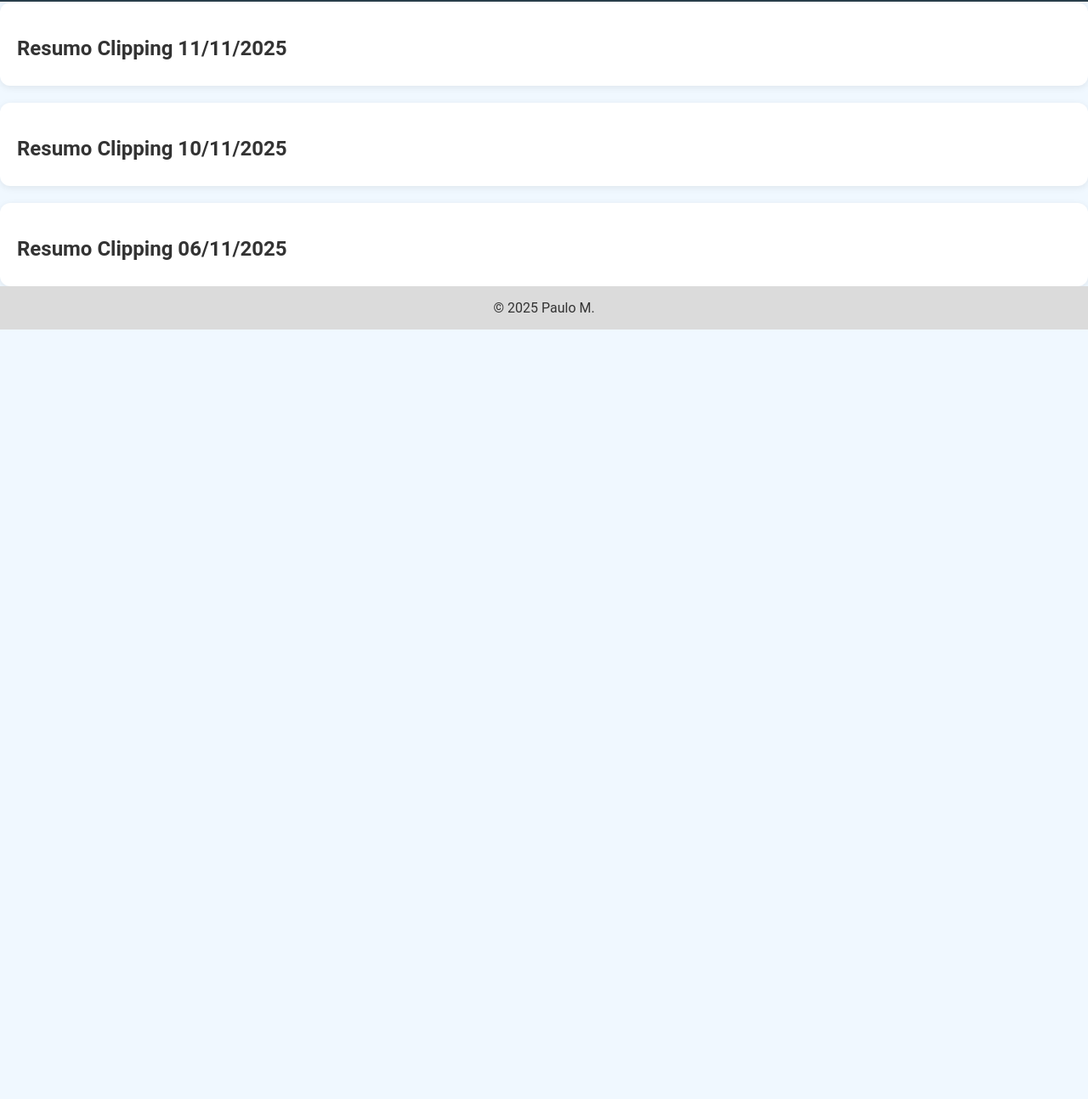
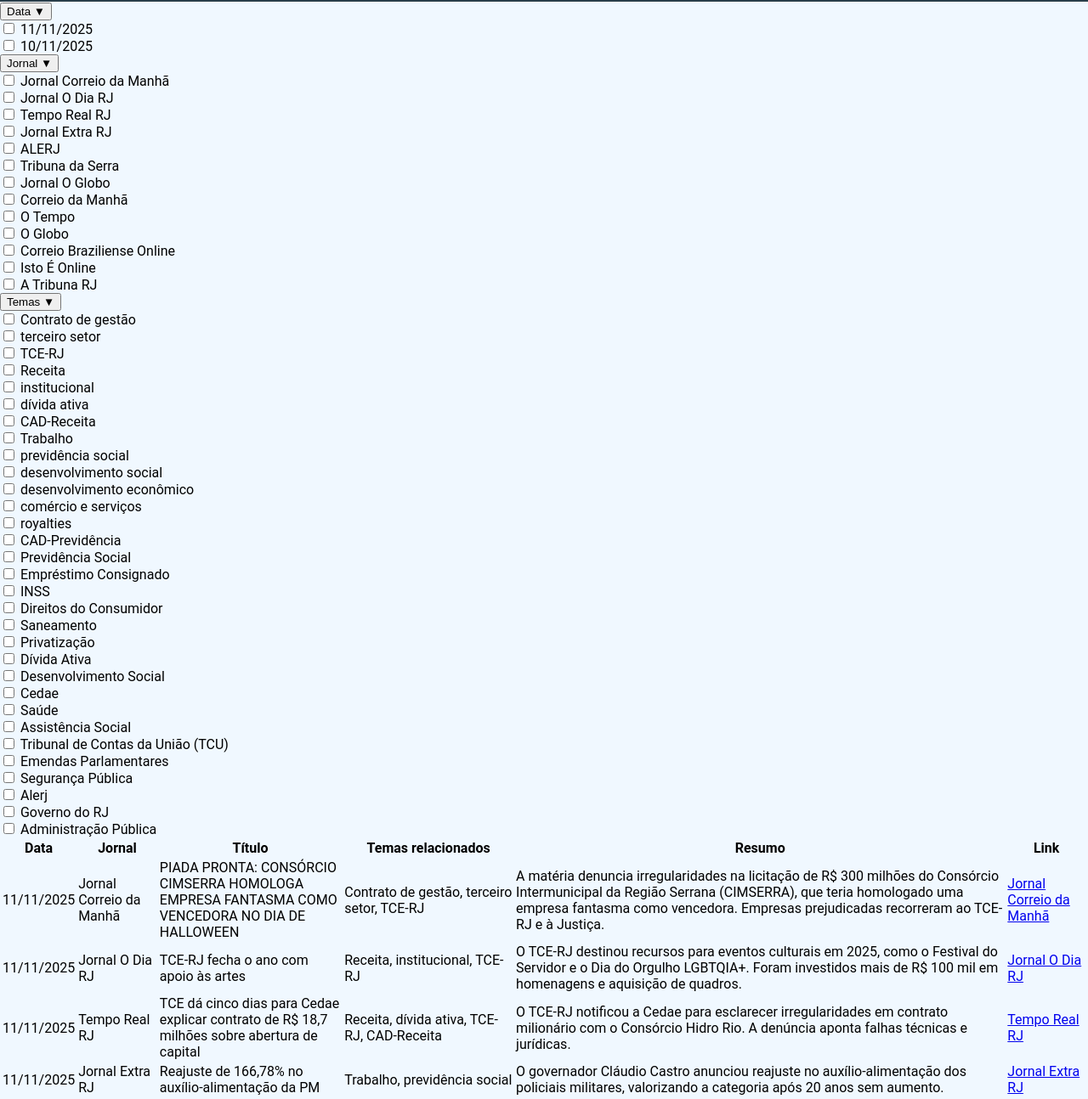
Before and after one commit to paulovmonteirotech/resumo-clipping, a plain HTML site: page index.html in a window 1280 px wide. Shown: the part 84-1378 px from the top of the page at 85% size. Before the commit the page ends 800 px from the top, so only its background shows below. Drawn offline with Linux system fonts and the light colour scheme.

Commit message:
Add news table with filters and pagination
Replaces the post list with a dynamic table of news loaded from a new noticias.json file. Adds filter controls for date, newspaper, and related topics, and implements pagination. Updates HTML structure and script.js to support these features.

```diff
--- a/index.html
+++ b/index.html
@@ -1,10 +1,11 @@
 <!DOCTYPE html>
-<html lang="pt-br">
+<html lang="pt-BR">
 <head>
-  <meta charset="UTF-8">
-  <meta name="viewport" content="width=device-width, initial-scale=1.0">
-  <title>Resumo Clipping</title>
+<meta charset="UTF-8">
+<meta name="viewport" content="width=device-width, initial-scale=1.0">
+<title>Tabela de Notícias</title>
   <link rel="stylesheet" href="estilo_home.css">
+
 </head>
 <body>
   <header>
@@ -14,14 +15,41 @@
     <h1><i class="fa-solid fa-sitemap"></i> Resumos Clipping</h1>
   </header>
 
-  <main id="posts-container">
-    <!-- Os posts serão carregados via JS -->
-  </main>
+<div class="filters">
+    <div class="filter-group">
+        <button class="filter-toggle">Data ▼</button>
+        <div class="filter-options" id="filter-date"></div>
+    </div>
+    <div class="filter-group">
+        <button class="filter-toggle">Jornal ▼</button>
+        <div class="filter-options" id="filter-jornal"></div>
+    </div>
+    <div class="filter-group">
+        <button class="filter-toggle">Temas ▼</button>
+        <div class="filter-options" id="filter-temas"></div>
+    </div>
+</div>
+<table>
+    <thead>
+        <tr>
+            <th>Data</th>
+            <th>Jornal</th>
+            <th>Título</th>
+            <th>Temas relacionados</th>
+            <th>Resumo</th>
+            <th>Link</th>
+        </tr>
+    </thead>
+    <tbody id="news-table-body"></tbody>
+</table>
 
-  <footer>
-    <p>© 2025 Paulo M.</p>
-  </footer>
+<div class="pagination">
+    <button id="prev">Anterior</button>
+    <span id="page-info"></span>
+    <button id="next">Próxima</button>
+</div>
 
-  <script src="script.js"></script>
+
+ <script src="script.js"></script>
 </body>
 </html>
--- /dev/null
+++ b/posts/noticias.json
@@ -0,0 +1,180 @@
+{
+  "noticias": [
+    {
+      "id": "noticia_1",
+      "data": "11/11/2025",
+      "jornal": "Jornal Correio da Manhã",
+      "titulo": "PIADA PRONTA: CONSÓRCIO CIMSERRA HOMOLOGA EMPRESA FANTASMA COMO VENCEDORA NO DIA DE HALLOWEEN",
+      "temas_relacionados": ["Contrato de gestão", "terceiro setor", "TCE-RJ"],
+      "resumo": "A matéria denuncia irregularidades na licitação de R$ 300 milhões do Consórcio Intermunicipal da Região Serrana (CIMSERRA), que teria homologado uma empresa fantasma como vencedora. Empresas prejudicadas recorreram ao TCE-RJ e à Justiça.",
+      "link": "https://s3-sa-east-1.amazonaws.com/multclipp/arquivos/noticias/2025/11/10/112262905/112262905_site.jpg"
+    },
+    {
+      "id": "noticia_2",
+      "data": "11/11/2025",
+      "jornal": "Jornal O Dia RJ",
+      "titulo": "TCE-RJ fecha o ano com apoio às artes",
+      "temas_relacionados": ["Receita", "institucional", "TCE-RJ"],
+      "resumo": "O TCE-RJ destinou recursos para eventos culturais em 2025, como o Festival do Servidor e o Dia do Orgulho LGBTQIA+. Foram investidos mais de R$ 100 mil em homenagens e aquisição de quadros.",
+      "link": "https://s3-sa-east-1.amazonaws.com/multclipp/arquivos/noticias/2025/11/11/112298465/112298465_site.jpg"
+    },
+    {
+      "id": "noticia_3",
+      "data": "11/11/2025",
+      "jornal": "Tempo Real RJ",
+      "titulo": "TCE dá cinco dias para Cedae explicar contrato de R$ 18,7 milhões sobre abertura de capital",
+      "temas_relacionados": ["Receita", "dívida ativa", "TCE-RJ", "CAD-Receita"],
+      "resumo": "O TCE-RJ notificou a Cedae para esclarecer irregularidades em contrato milionário com o Consórcio Hidro Rio. A denúncia aponta falhas técnicas e jurídicas.",
+      "link": "https://temporealrj.com/tce-da-cinco-dias-para-cedae-explicar-contrato-de-r-187-milhoes-sobre-abertura-de-capital/"
+    },
+    {
+      "id": "noticia_4",
+      "data": "11/11/2025",
+      "jornal": "Jornal Extra RJ",
+      "titulo": "Reajuste de 166,78% no auxílio-alimentação da PM",
+      "temas_relacionados": ["Trabalho", "previdência social"],
+      "resumo": "O governador Cláudio Castro anunciou reajuste no auxílio-alimentação dos policiais militares, valorizando a categoria após 20 anos sem aumento.",
+      "link": "https://s3-sa-east-1.amazonaws.com/multclipp/arquivos/noticias/2025/11/11/112302478/v1.5_112302478_49b7f144.jpg"
+    },
+    {
+      "id": "noticia_5",
+      "data": "11/11/2025",
+      "jornal": "ALERJ",
+      "titulo": "Comissão da Alerj defende mobilização contra PEC da Reforma Administrativa",
+      "temas_relacionados": ["Trabalho", "previdência social", "desenvolvimento social"],
+      "resumo": "A Alerj debateu os impactos da PEC 38/2025, que altera regras de contratação e progressão de servidores públicos. Sindicatos e especialistas alertam para precarização do serviço público.",
+      "link": "http://www.alerj.rj.gov.br/Visualizar/Noticia/80692"
+    },
+    {
+      "id": "noticia_6",
+      "data": "11/11/2025",
+      "jornal": "Tribuna da Serra",
+      "titulo": "Alerj debate taxa de turismo a R$ 95,00 em Angra e na Ilha Grande",
+      "temas_relacionados": ["Receita", "desenvolvimento econômico", "comércio e serviços"],
+      "resumo": "A taxa de turismo sustentável aprovada pela Câmara de Angra dos Reis gerou protestos. A Alerj debate impactos econômicos e sociais da medida.",
+      "link": "https://tribunadaserra.com.br/alerj-debate-taxa-de-turismo-a-r-9500-em-angra-e-na-ilha-grande/"
+    },
+    {
+      "id": "noticia_7",
+      "data": "11/11/2025",
+      "jornal": "Jornal O Globo",
+      "titulo": "Estado poderá pagar dívidas com royalties",
+      "temas_relacionados": ["Receita", "royalties", "previdência social", "dívida ativa", "TCE-RJ", "CAD-Receita", "CAD-Previdência"],
+      "resumo": "O desembargador Milton Fernandes revogou liminar que suspendia o uso de royalties do petróleo para pagamento de dívidas do estado. Deputados alegam risco ao Rioprevidência.",
+      "link": "https://s3-sa-east-1.amazonaws.com/multclipp/arquivos/noticias/2025/11/11/112301645/112301645_site.jpg"
+    },
+
+    {
+      "data": "10/11/2025",
+      "jornal": "Correio da Manhã",
+      "titulo": "Roberto Carlos vira ‘O Rei do Consignado’ ao endossar o avanço do Mercantil sobre aposentadorias",
+      "temas_relacionados": [
+        "Previdência Social",
+        "Empréstimo Consignado",
+        "INSS",
+        "Direitos do Consumidor"
+      ],
+      "resumo": "A matéria aborda a campanha publicitária do Banco Mercantil estrelada por Roberto Carlos, voltada ao público 50+, que promove o cartão Mercantil Diamante com serviços de saúde e bem-estar. O banco assumiu a folha de pagamento de novos benefícios do INSS após a suspensão do contrato da Crefisa, mas enfrenta denúncias de práticas abusivas e falta de transparência na oferta de crédito consignado. O Procon-MG e o Ministério Público de Minas Gerais investigam o caso.",
+      "links": [
+        "https://www.correiodamanha.com.br/sul-fluminense/regiao-do-vale/2025/11/232507-munir-entrega-homenagem-para-presidente-do-drm-rj.html",
+        "https://tcerj365-my.sharepoint.com/personal/paulovms_tcerj_tc_br/Documents/Arquivos%20de%20Microsoft%20Copilot%20Chat/Clipping%20TCE-RJ%20-%2010.11.2025.pdf"
+      ]
+    },
+    {
+      "data": "10/11/2025",
+      "jornal": "O Tempo",
+      "titulo": "Pressa para privatizar Copasa cria receio de aumento de tarifa",
+      "temas_relacionados": [
+        "Saneamento",
+        "Privatização",
+        "Dívida Ativa",
+        "Desenvolvimento Social",
+        "Direitos do Consumidor",
+        "Cedae"
+      ],
+      "resumo": "A matéria discute a proposta de privatização da Copasa em Minas Gerais, aprovada sem consulta popular. O governo estadual pretende usar os recursos da venda para amortizar a dívida de R$ 180 bilhões com a União. Especialistas alertam para riscos de aumento de tarifas e precarização dos serviços. A reportagem também menciona a privatização da Cedae no Rio de Janeiro e os problemas enfrentados pelas concessionárias.",
+      "links": [
+        "https://www.otempo.com.br/politica/2025/11/10/pressa-para-privatizar-copasa-cria-receio-de-aumento-de-tarifa",
+        "https://tcerj365-my.sharepoint.com/personal/paulovms_tcerj_tc_br/Documents/Arquivos%20de%20Microsoft%20Copilot%20Chat/Clipping%20TCE-RJ%20-%2010.11.2025.pdf"
+      ]
+    },
+    {
+      "data": "10/11/2025",
+      "jornal": "O Globo",
+      "titulo": "O próximo mergulho",
+      "temas_relacionados": [
+        "Saneamento",
+        "Saúde",
+        "Desenvolvimento Social",
+        "Cedae"
+      ],
+      "resumo": "A matéria trata da recuperação ambiental da Praia da Bica, na Ilha do Governador, por meio de obras de saneamento e modernização da Estação de Tratamento da Ilha (Etig), anteriormente gerida pela Cedae. O projeto visa tornar a praia própria para banho até o verão de 2026/2027, com impacto positivo na saúde pública e no ecossistema local.",
+      "links": [
+        "https://oglobo.globo.com/rio/noticia/2025/11/10/despoluicao-da-baia-de-guanabara-promete-regenerar-praia-da-bica-que-deve-voltar-a-ficar-limpa-no-verao-20262027.ghtml",
+        "https://tcerj365-my.sharepoint.com/personal/paulovms_tcerj_tc_br/Documents/Arquivos%20de%20Microsoft%20Copilot%20Chat/Clipping%20TCE-RJ%20-%2010.11.2025.pdf"
+      ]
+    },
+    {
+      "data": "10/11/2025",
+      "jornal": "Correio Braziliense Online",
+      "titulo": "Visão do Correio: Consciência com saúde masculina",
+      "temas_relacionados": [
+        "Saúde",
+        "Assistência Social",
+        "Tribunal de Contas da União (TCU)"
+      ],
+      "resumo": "A matéria destaca o Novembro Azul e a importância da prevenção ao câncer de próstata. O presidente do TCU, Vital do Rêgo, compartilha experiência pessoal e defende políticas públicas voltadas à saúde masculina. O evento reforça o papel da família na conscientização e a necessidade de ações governamentais desde a infância.",
+      "links": [
+        "https://www.correiobraziliense.com.br/opiniao/2025/11/7288547-visao-do-correio-consciencia-com-saude-masculina.html",
+        "https://tcerj365-my.sharepoint.com/personal/paulovms_tcerj_tc_br/Documents/Arquivos%20de%20Microsoft%20Copilot%20Chat/Clipping%20TCE-RJ%20-%2010.11.2025.pdf"
+      ]
+    },
+    {
+      "data": "10/11/2025",
+      "jornal": "Isto É Online",
+      "titulo": "TCU pede que STF mantenha punição bilionária a herdeiro de empreiteira",
+      "temas_relacionados": [
+        "Receita",
+        "Tribunal de Contas da União (TCU)",
+        "Dívida Ativa"
+      ],
+      "resumo": "O TCU, por meio da AGU, defende no STF a manutenção da punição de R$ 1,4 bilhão ao empresário Sérgio Cunha Mendes, herdeiro da empreiteira Mendes Júnior, por superfaturamento em contrato com a Petrobras. A corte também aplicou multa de R$ 10 milhões. A defesa alega prescrição, mas o TCU sustenta a legalidade da decisão.",
+      "links": [
+        "https://istoe.com.br/tcu-pede-que-stf-mantenha-punicao-bilionaria-a-herdeiro-de-empreiteira",
+        "https://tcerj365-my.sharepoint.com/personal/paulovms_tcerj_tc_br/Documents/Arquivos%20de%20Microsoft%20Copilot%20Chat/Clipping%20TCE-RJ%20-%2010.11.2025.pdf"
+      ]
+    },
+    {
+      "data": "10/11/2025",
+      "jornal": "A Tribuna RJ",
+      "titulo": "Homenagem no Palácio Guanabara reforça cobrança por auxílio-saúde à polícia",
+      "temas_relacionados": [
+        "Saúde",
+        "Assistência Social",
+        "Emendas Parlamentares",
+        "Segurança Pública",
+        "Alerj",
+        "Governo do RJ"
+      ],
+      "resumo": "A AAGEPOL-RJ realiza ato em homenagem aos policiais civis mortos e feridos em 2025, cobrando do governador Cláudio Castro a implementação do auxílio-saúde vetado na nova Lei Orgânica da Polícia Civil. A categoria reivindica gratificação de R$ 1.500 a R$ 2.000 por policial, além de estrutura médica adequada. O governador afirma que há planos para construção de hospital da Polícia Civil, mas cita restrições orçamentárias.",
+      "links": [
+        "https://atribunarj.com.br/materia/homenagem-no-palacio-guanabara-reforca-cobranca-por-auxilio-saude-a-policia"
+      ]
+    },
+    {
+      "data": "10/11/2025",
+      "jornal": "O Tempo",
+      "titulo": "Concurso ALERJ: Inscrições até na próxima quinta-feira (13), com salário até R$ 44.008,52",
+      "temas_relacionados": [
+        "Trabalho",
+        "Desenvolvimento Social",
+        "Administração Pública",
+        "Alerj"
+      ],
+      "resumo": "A Assembleia Legislativa do Estado do Rio de Janeiro (ALERJ) abriu concurso público com 101 vagas para níveis médio e superior, com salários de até R$ 44.008,52. As inscrições vão até 13 de novembro. Os cargos incluem procurador legislativo e especialista legislativo.",
+      "links": [
+        "https://www.otempo.com.br/emprego-e-concursos/2025/11/9/concurso-alerj-inscricoes-ate-na-proxima-quinta-feira-13-com-salario-ate-r-4400852"
+      ]
+    }
+  ]
+}
--- a/script.js
+++ b/script.js
@@ -1,38 +1,105 @@
-// Lista de posts (adicione manualmente)
-const posts = [
-  {
-    title: "Resumo Clipping 11/11/2025",
-    date: "11/11/2025",
-    file: "11_11_2025.md"
-  },
-      {
-    title: "Resumo Clipping 10/11/2025",
-    date: "10/11/2025",
-    file: "10_11_2025.md",
-    summary: "Mais um exemplo, para testar a navegação e layout."
-  },
-  {
-    title: "Resumo Clipping 06/11/2025",
-    date: "06/11/2025",
-    file: "06_11_2025.md",
-    summary: "Um post de exemplo mostrando como funciona o blog."
-  },
+let noticiasData = [];
+const itemsPerPage = 15;
+let currentPage = 1;
+let filteredNews = [];
 
-];
+async function loadNoticias() {
+    const response = await fetch('./posts/noticias.json'); // Caminho do JSON
+    const data = await response.json();
+    noticiasData = data.noticias;
+    filteredNews = noticiasData;
+    populateFilters();
+    renderTable();
+}
 
-const container = document.getElementById("posts-container");
+// Cria checkboxes para filtros
+function populateFilters() {
+    createCheckboxes('filter-date', [...new Set(noticiasData.map(n => n.data))]);
+    createCheckboxes('filter-jornal', [...new Set(noticiasData.map(n => n.jornal))]);
+    createCheckboxes('filter-temas', [...new Set(noticiasData.flatMap(n => n.temas_relacionados))]);
+}
 
-if (container) {
-  posts.forEach(post => {
-    const card = document.createElement("div");
-    card.classList.add("post-card");
-    card.innerHTML = `
-      <h2><a href="post.html?file=${post.file}">${post.title}</a></h2>
+function createCheckboxes(containerId, values) {
+    const container = document.getElementById(containerId);
+    container.innerHTML = '';
+    values.forEach(v => {
+        const label = document.createElement('label');
+        label.style.display = 'block';
+        const checkbox = document.createElement('input');
+        checkbox.type = 'checkbox';
+        checkbox.value = v;
+        checkbox.addEventListener('change', applyFilters);
+        label.appendChild(checkbox);
+        label.appendChild(document.createTextNode(' ' + v));
+        container.appendChild(label);
+    });
+}
 
-      <!-- <p><small>${post.date}</small></p>
-      <p>${post.summary}</p> -->
+function applyFilters() {
+    const selectedDates = getCheckedValues('filter-date');
+    const selectedJornais = getCheckedValues('filter-jornal');
+    const selectedTemas = getCheckedValues('filter-temas');
 
-      `;
-    container.appendChild(card);
-  });
+    filteredNews = noticiasData.filter(n => {
+        const matchDate = selectedDates.length === 0 || selectedDates.includes(n.data);
+        const matchJornal = selectedJornais.length === 0 || selectedJornais.includes(n.jornal);
+        const matchTemas = selectedTemas.length === 0 || selectedTemas.some(t => n.temas_relacionados.includes(t));
+        return matchDate && matchJornal && matchTemas;
+    });
+
+    currentPage = 1;
+    renderTable();
 }
+
+function getCheckedValues(containerId) {
+    return Array.from(document.querySelectorAll(`#${containerId} input:checked`)).map(cb => cb.value);
+}
+
+function renderTable() {
+    const tbody = document.getElementById('news-table-body');
+    tbody.innerHTML = '';
+    const start = (currentPage - 1) * itemsPerPage;
+    const end = start + itemsPerPage;
+    const pageItems = filteredNews.slice(start, end);
+
+    pageItems.forEach(n => {
+        const tr = document.createElement('tr');
+        tr.innerHTML = `
+          <td>${n.data}</td>
+            <td>${n.jornal}</a></td>
+            <td>${n.titulo}</td>
+            <td>${n.temas_relacionados.join(', ')}</td>
+            <td>${n.resumo}</td>
+            <td> <a href=${n.link}> ${n.jornal}</a></td>
+        `;
+        tbody.appendChild(tr);
+    });
+
+    document.getElementById('page-info').textContent = `Página ${currentPage} de ${Math.ceil(filteredNews.length / itemsPerPage)}`;
+    document.getElementById('prev').disabled = currentPage === 1;
+    document.getElementById('next').disabled = currentPage === Math.ceil(filteredNews.length / itemsPerPage);
+}
+
+document.getElementById('prev').addEventListener('click', () => {
+    if (currentPage > 1) {
+        currentPage--;
+        renderTable();
+    }
+});
+
+document.getElementById('next').addEventListener('click', () => {
+    if (currentPage < Math.ceil(filteredNews.length / itemsPerPage)) {
+        currentPage++;
+        renderTable();
+    }
+});
+
+// Dropdown toggle para filtros
+document.querySelectorAll('.filter-toggle').forEach(btn => {
+    btn.addEventListener('click', () => {
+        const parent = btn.parentElement;
+        parent.classList.toggle('open');
+    });
+});
+
+loadNoticias();
```
